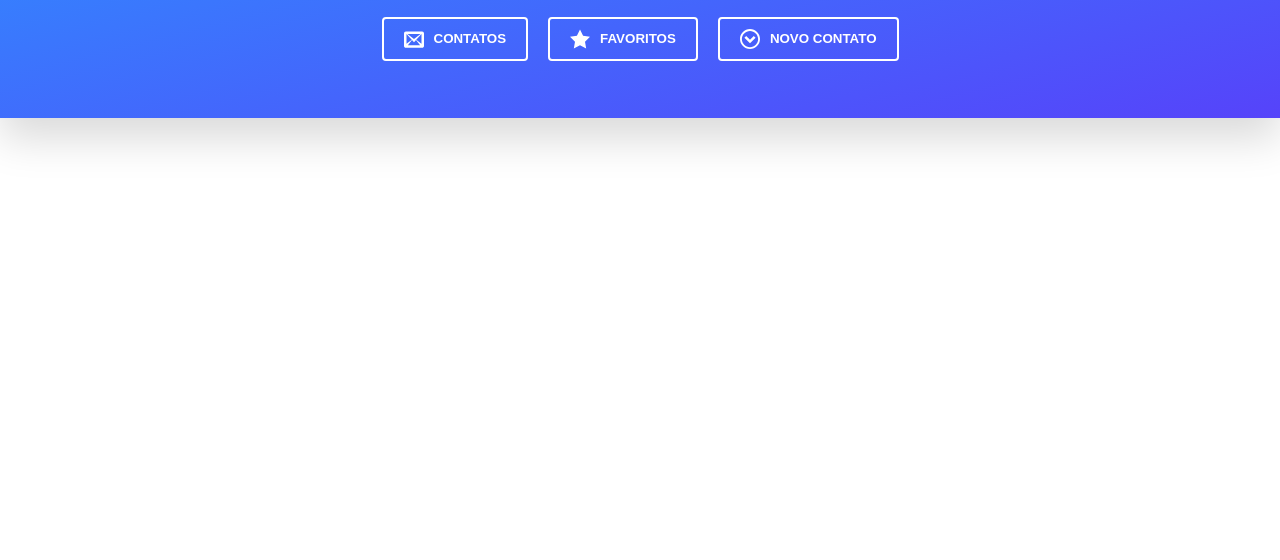
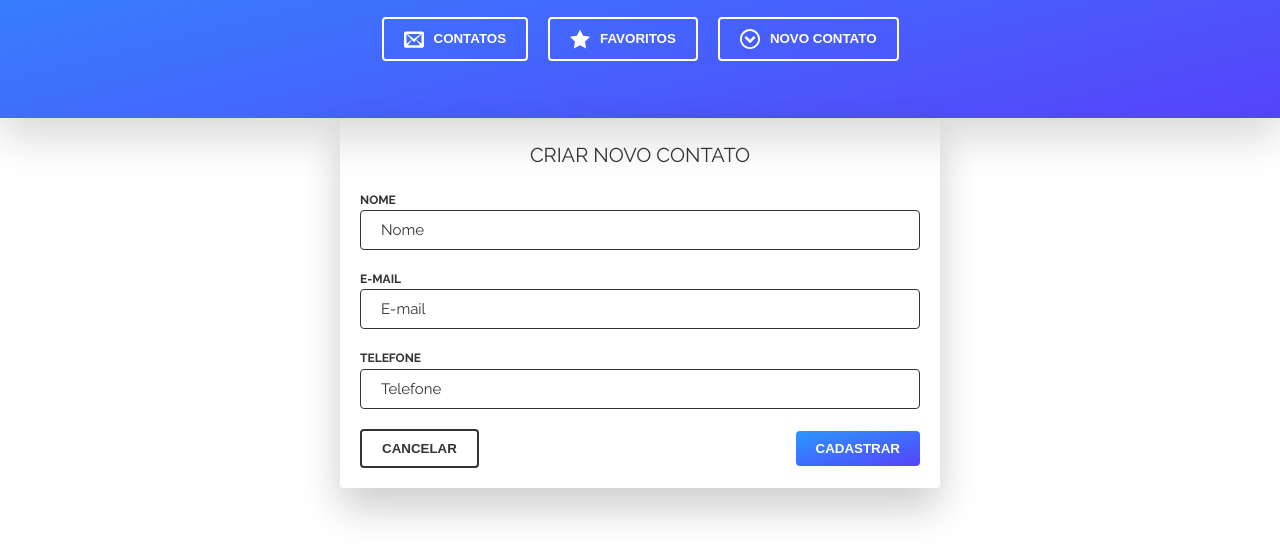
Before and after one commit to EduardoGiacomini/easy-contact, a website built with webpack: page public/index.html in a window 1280 px wide. Shown: the part 202-762 px from the top of the page. Built offline with nearby package versions, Linux system fonts and the light colour scheme.

Commit message:
Building the form

```diff
--- a/public/index.html
+++ b/public/index.html
@@ -1,5 +1,5 @@
 <!DOCTYPE html>
-<html lang="en">
+<html lang="pt-br">
 
 <head>
     <meta charset="UTF-8">
@@ -7,7 +7,7 @@
     <meta http-equiv="X-UA-Compatible" content="ie=edge">
 
     <link href="https://fonts.googleapis.com/css?family=Raleway:400,700" rel="stylesheet">
-    <title>Document</title>
+    <title>Easy Contact</title>
 </head>
 
 <body>
@@ -47,6 +47,27 @@
             </button>
         </div>
     </header>
+    <form class="form">
+        <div class="form__group">
+            <h2 class="form__title">Criar novo contato</h2>
+        </div>
+        <div class="form__group">
+            <input type="text" class="form__input" id="name" name="name" placeholder="Nome" required />
+            <label for="name" class="form__label">Nome</label>
+        </div>
+        <div class="form__group">
+            <input type="email" class="form__input" id="email" name="email" placeholder="E-mail" required />
+            <label for="email" class="form__label">E-mail</label>
+        </div>
+        <div class="form__group">
+            <input type="text" class="form__input" id="phone" name="phone" placeholder="Telefone" required />
+            <label for="phone" class="form__label">Telefone</label>
+        </div>
+        <div class="form__group--buttons">
+            <button class="btn" type="submit">Cancelar</button>
+            <button class="btn btn--primary">Cadastrar</button>
+        </div>
+    </form>
 
     <div class="popup" id="popup">
         <div class="popup__content">
--- a/src/sass/_components.scss
+++ b/src/sass/_components.scss
@@ -81,7 +81,7 @@
     height: 100vh;
     width: 100%;
     background-color: rgba(0, 0, 0, 0.8);
-    z-index: 10;
+    z-index: 1;
     opacity: 0;
     visibility: hidden;
     transition: all 0.3s;
@@ -248,4 +248,68 @@
             margin-top: 2rem;
         }
     }
-  }
+}
+
+.form {
+    max-width: 60rem;
+    margin: 0 auto;
+    border-radius: 4px;
+    box-shadow: 0 2rem 4rem rgba(0, 0, 0, .2);
+    padding: 2rem;
+    position: relative;
+    transform: translateY(1px);
+
+    &__title {
+        text-transform: uppercase;
+        text-align: center;
+        font-size: 2rem;
+        font-weight: 400;
+    }
+
+    &__group:not(:last-child) {
+        margin-bottom: 2rem;
+
+        display: flex;
+        flex-direction: column-reverse;
+    }
+
+    &__input {
+        font-family: inherit;
+        color: inherit;
+        font-size: 1.5rem;
+        padding: 1rem 2rem;
+        border: 1px solid var(--color-grey-dark);
+        border-radius: 4px;
+        width: 100%;
+        display: block;
+        transition: all .2s;
+
+        &:focus {
+            outline: none;
+            border: 1px solid var(--color-primary-light);
+            box-shadow: 0 0 .5rem var(--color-primary-light);
+        }
+
+        &::-webkit-input-placeholder {
+            color: var(--color-grey-dark);
+        }
+    }
+
+    &__input:focus + &__label {
+        color: var(--color-primary-light);
+    }
+
+    &__label {
+        display: block;
+        text-transform: uppercase;
+        font-size: 1.2rem;
+        font-weight: 700;
+        transition: all .2s;
+    }
+
+    &__group--buttons {
+        display: flex;
+        justify-content: space-between;
+        align-items: center;
+    }
+}
--- a/src/sass/_layout.scss
+++ b/src/sass/_layout.scss
@@ -11,6 +11,7 @@
         var(--color-primary-dark),
     );
     box-shadow: 0 2rem 4rem rgba(0, 0, 0, .15);
+    z-index: 10;
 
     display: flex;
     flex-direction: column;
```
